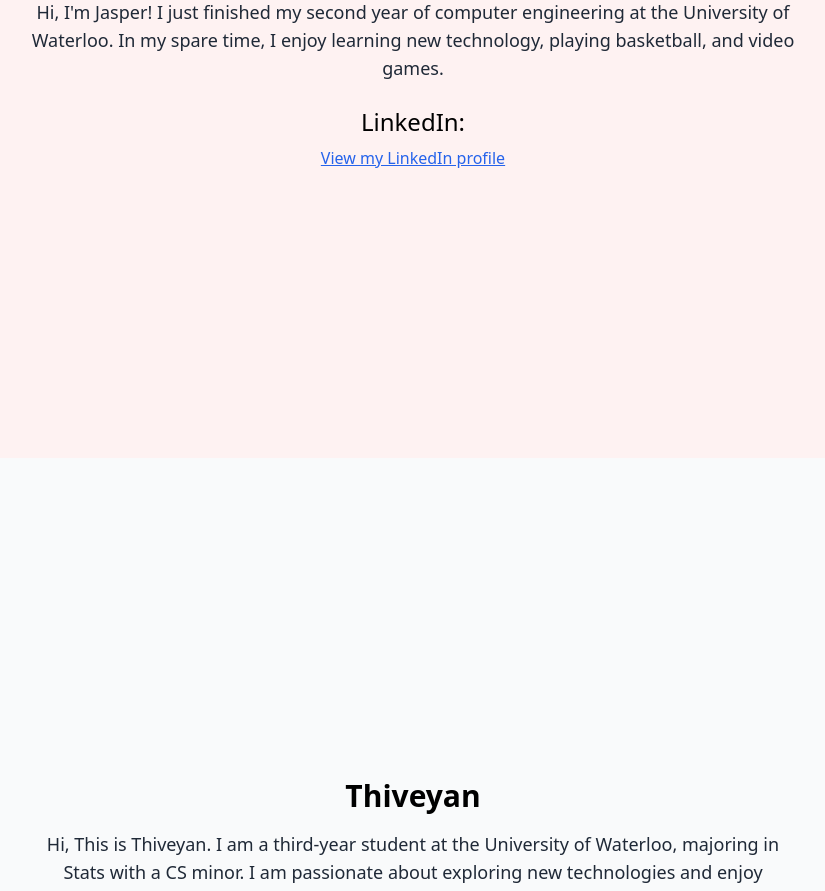
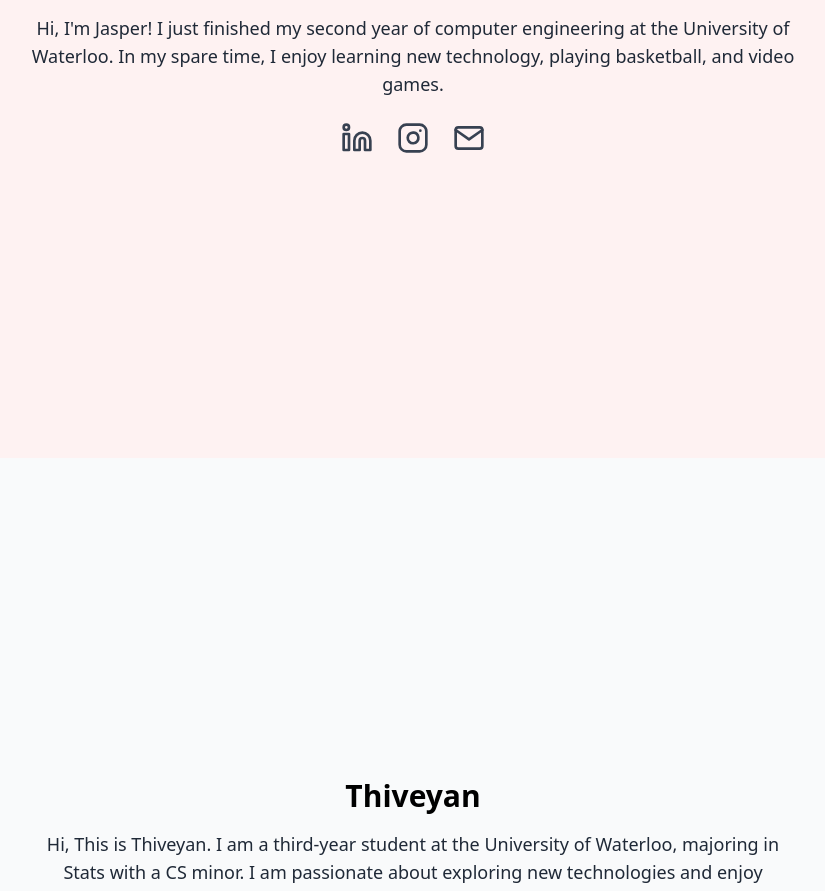
Before and after one commit to Jaspay/VueTest, a Vue app in the folder vue-project/: page / in a window 1280 px wide. Shown: the part 1142-2033 px from the top of the page, without its empty margins (227-1052 px from the left). Built offline with nearby package versions, Linux system fonts and the light colour scheme.

Commit message:
added social media

```diff
--- a/vue-project/src/components/profiles/Jasper.vue
+++ b/vue-project/src/components/profiles/Jasper.vue
@@ -6,10 +6,73 @@
         Hi, I'm Jasper! I just finished my second year of computer engineering at the University of Waterloo.
         In my spare time, I enjoy learning new technology, playing basketball, and video games.
       </p>
-      <h3 class="text-2xl text-black mb-2">LinkedIn:</h3>
-      <a href="https://www.linkedin.com/in/j4fei" class="text-blue-600 hover:text-blue-800 underline">
-        View my LinkedIn profile
-      </a>
+      <div class="flex justify-center gap-6">
+        <a
+          href="https://linkedin.com/in/j4fei"
+          target="_blank"
+          rel="noopener noreferrer"
+          class="text-gray-700 hover:text-blue-600 transition-colors"
+        >
+          <svg
+            xmlns="http://www.w3.org/2000/svg"
+            width="32"
+            height="32"
+            viewBox="0 0 24 24"
+            fill="none"
+            stroke="currentColor"
+            stroke-width="2"
+            stroke-linecap="round"
+            stroke-linejoin="round"
+          >
+            <path d="M16 8a6 6 0 0 1 6 6v7h-4v-7a2 2 0 0 0-2-2 2 2 0 0 0-2 2v7h-4v-7a6 6 0 0 1 6-6z"></path>
+            <rect x="2" y="9" width="4" height="12"></rect>
+            <circle cx="4" cy="4" r="2"></circle>
+          </svg>
+        </a>
+        <a
+          href="https://instagram.com/jaspay"
+          target="_blank"
+          rel="noopener noreferrer"
+          class="text-gray-700 hover:text-pink-600 transition-colors"
+        >
+          <svg
+            xmlns="http://www.w3.org/2000/svg"
+            width="32"
+            height="32"
+            viewBox="0 0 24 24"
+            fill="none"
+            stroke="currentColor"
+            stroke-width="2"
+            stroke-linecap="round"
+            stroke-linejoin="round"
+          >
+            <rect x="2" y="2" width="20" height="20" rx="5" ry="5"></rect>
+            <path d="M16 11.37A4 4 0 1 1 12.63 8 4 4 0 0 1 16 11.37z"></path>
+            <line x1="17.5" y1="6.5" x2="17.51" y2="6.5"></line>
+          </svg>
+        </a>
+        <a
+          href="mailto:j4fei@uwaterloo.ca"
+          target="_blank"
+          rel="noopener noreferrer"
+          class="text-gray-700 hover:text-red-600 transition-colors"
+        >
+          <svg
+            xmlns="http://www.w3.org/2000/svg"
+            width="32"
+            height="32"
+            viewBox="0 0 24 24"
+            fill="none"
+            stroke="currentColor"
+            stroke-width="2"
+            stroke-linecap="round"
+            stroke-linejoin="round"
+          >
+            <path d="M4 4h16c1.1 0 2 .9 2 2v12c0 1.1-.9 2-2 2H4c-1.1 0-2-.9-2-2V6c0-1.1.9-2 2-2z"></path>
+            <polyline points="22,6 12,13 2,6"></polyline>
+          </svg>
+        </a>
+      </div>
     </div>
   </section>
 </template>
```
